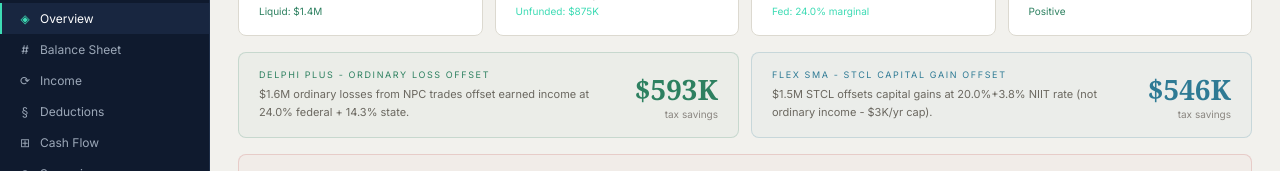
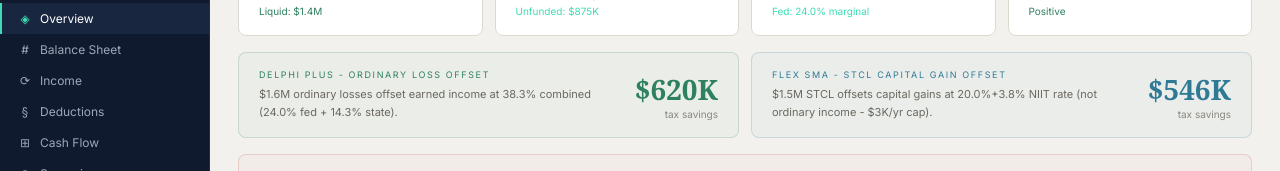
Before and after one commit to mvinson5/YosemiteLite, a React (Vite) app: page / in a window 1280 px wide. Shown: the part 218-389 px from the top of the page. Built offline with nearby package versions, Linux system fonts and the light colour scheme; a web font is replaced by a local one.

Commit message:
Add files via upload

```diff
--- a/src/App.jsx
+++ b/src/App.jsx
@@ -422,14 +422,18 @@
       + (ent.retirementContrib||0) + (ent.healthInsurance||0);
   });
 
-  const netCashAfterTax = streamCashIn + distCashIn + assetCashIn + invDistributions - invCapCalls
+  // netCashAfterTax is now derived from the monthly CF schedule (see CashFlowTab)
+  // to ensure the executive summary always reconciles with the detail table.
+  // The annual approximation is kept as a fallback but the UI should use monthly cumulative.
+  const netCashAfterTaxAnnual = streamCashIn + distCashIn + assetCashIn + invDistributions - invCapCalls
     - entityDeducNonDist - totalEstPaid - balanceDueFed - balanceDueState
     - (profile.livingExpenses||0)*12 - totalLiabPayments;
 
   const totalWithholding = totalFedWithholding + totalStateWithholding;
 
   const invOrdinary = assets.filter(a=>a.assetType==="hedgeFund"||a.assetType==="peFund").reduce((t,a) => t + (a.nav||0)*(a.ordPct||0)/100, 0);
-  const ordLossBenefit = invOrdinary < 0 ? Math.abs(invOrdinary) * (marginalOrd/100) : 0;
+  const combinedMarginalOrd = marginalOrd + (profile.stateRate||0);
+  const ordLossBenefit = invOrdinary < 0 ? Math.abs(invOrdinary) * (combinedMarginalOrd/100) : 0;
 
   // Federal tax savings from PTET (the SALT workaround benefit)
   const pteFedSavings = totalPTET * (marginalOrd/100);
@@ -444,7 +448,7 @@
     ordTax, prefTax, niit, nii, federalTax, stateTax, stateTaxAfterPTE, totalTax,
     effectiveRate: agi>0 ? totalTax/agi*100 : 0,
     effectiveFederal: agi>0 ? federalTax/agi*100 : 0,
-    marginalOrd, marginalPref,
+    marginalOrd, marginalPref, combinedMarginalOrd,
     // Entity-level deductions
     totalPTET, pteDetails, pteFedSavings, totalRetirement, totalHealthIns, preTaxDeductions,
     // Approach C: actual distributions
@@ -460,7 +464,7 @@
     // Cash flow
     invDistributions, invCapCalls, invTaxExempt: taxExempt, reCashFlow,
     schedAInterest, totalLiabPayments,
-    netCashAfterTax, ordLossBenefit,
+    netCashAfterTax: netCashAfterTaxAnnual, ordLossBenefit,
     // Back-compat
     totalLTCG: totalPref, taxableLTCG: taxablePref, ltcgTax: prefTax, marginalLTCG: marginalPref,
     safeHarborMin: safeHarborTarget, totalPaid: totalEstPaid,
@@ -1014,7 +1018,7 @@
     const loss = (i.nav||0) * (i.stcgPct||0) / 100;
     return t + (loss < 0 ? Math.abs(loss) : 0);
   }, 0);
-  const delphiBenefit = aqrOrdLoss * (result.marginalOrd/100 + (profile.stateRate||0)/100*0.88);
+  const delphiBenefit = aqrOrdLoss * (result.combinedMarginalOrd/100);
   const flexBenefit = aqrSTCL * ((result.marginalPref+3.8)/100 + (profile.stateRate||0)/100*0.88);
 
   return <div style={{ display: "flex", flexDirection: "column", gap: 16 }}>
@@ -1061,7 +1065,7 @@
           <div>
             <div style={{ fontSize: 9, letterSpacing: "0.18em", textTransform: "uppercase", color: C.green, marginBottom: 6 }}>{"Delphi Plus - Ordinary Loss Offset"}</div>
             <div style={{ fontSize: 11, color: C.textDim, lineHeight: 1.6 }}>
-              {fmtD(aqrOrdLoss, true)} ordinary losses from NPC trades offset earned income at {pct(result.marginalOrd)} federal + {profile.stateRate}% state.
+              {fmtD(aqrOrdLoss, true)} ordinary losses offset earned income at {pct(result.combinedMarginalOrd)} combined ({pct(result.marginalOrd)} fed + {pct(profile.stateRate||0)} state).
             </div>
           </div>
           <div style={{ textAlign: "right", flexShrink: 0, marginLeft: 20 }}>
@@ -1914,7 +1918,7 @@
         ${row("Delphi Plus", f(delphiOrd,true), delphiOrd<0?"#2D8060":"#1A1C20")}
         ${row("All other sources", f(allOtherOrd,true))}
         ${rowB("Net ordinary income", f(netOrd,true), netOrd<0?"#2D8060":"#0F1A2E")}
-        ${delphiOrd<0 ? `<div style="font-size:9px;color:#2D8060;margin-top:6px">Delphi ordinary losses save ~${f(Math.abs(delphiOrd)*(result.marginalOrd/100),true)} at ${p(result.marginalOrd)} marginal rate.</div>` : ""}
+        ${delphiOrd<0 ? `<div style="font-size:9px;color:#2D8060;margin-top:6px">Delphi ordinary losses save ~${f(Math.abs(delphiOrd)*(result.combinedMarginalOrd/100),true)} at ${p(result.combinedMarginalOrd)} combined marginal rate (${p(result.marginalOrd)} fed + ${p(profile.stateRate||0)} state).</div>` : ""}
       </div>
     </div>
     <div>
@@ -2444,6 +2448,10 @@
   const updProfile = (k, v) => setProfile(p => ({ ...p, [k]: v }));
   const result = useMemo(() => computeTax(profile, streams, assets, deductions, entities, liabilities), [profile, streams, assets, deductions, entities, liabilities]);
   const bs = useMemo(() => computeBalanceSheet(assets, liabilities), [assets, liabilities]);
+  // Monthly CF is the single source of truth for net cash — derives from per-asset timing
+  const monthlyCF = useMemo(() => computeMonthlyCashflow(profile, streams, assets, result, liabilities, entities), [profile, streams, assets, result, liabilities, entities]);
+  // Override annual approximation with monthly cumulative so executive summary reconciles
+  if (monthlyCF.length === 12) result.netCashAfterTax = monthlyCF[11].cumulative;
 
   const saveStream = (s) => { setStreams(p => p.find(x => x.id === s.id) ? p.map(x => x.id === s.id ? s : x) : [...p, s]); setPanel(null); };
   const delStream = (id) => { setStreams(p => p.filter(x => x.id !== id)); setPanel(null); };
```
